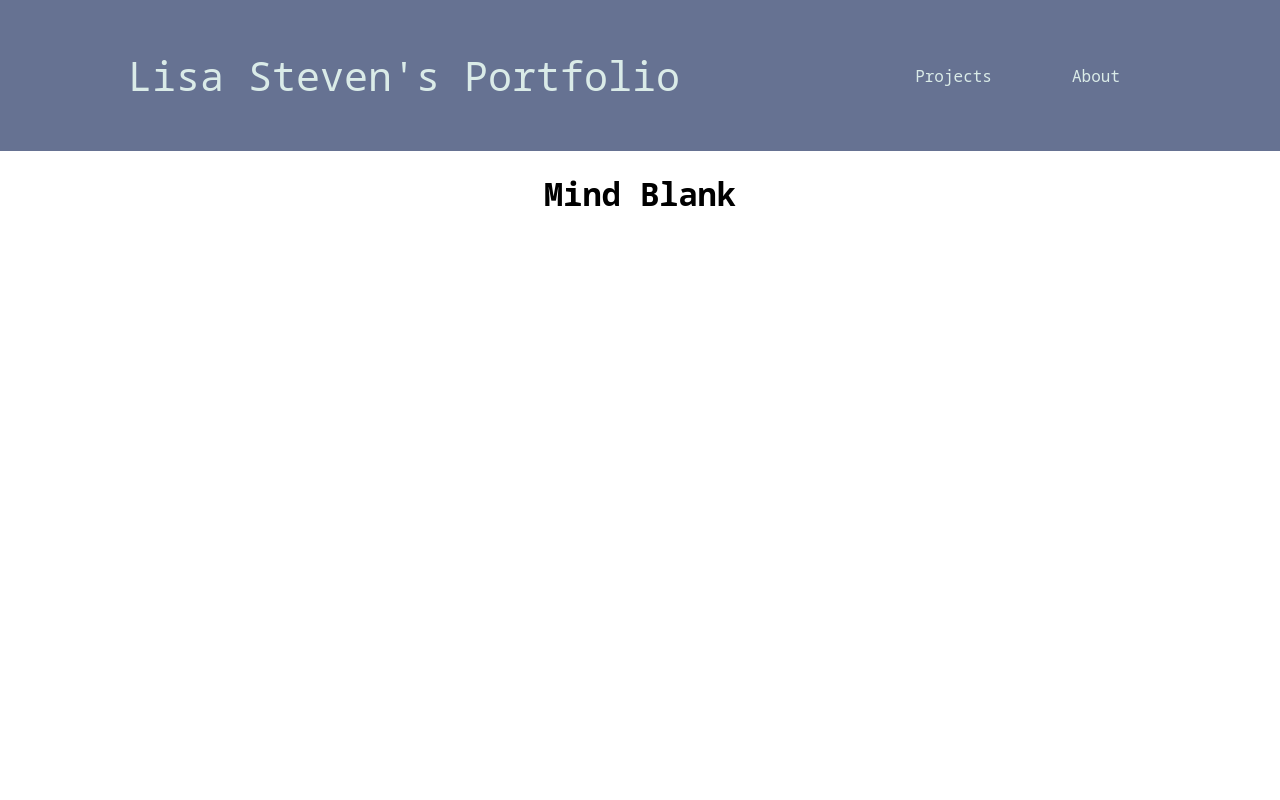
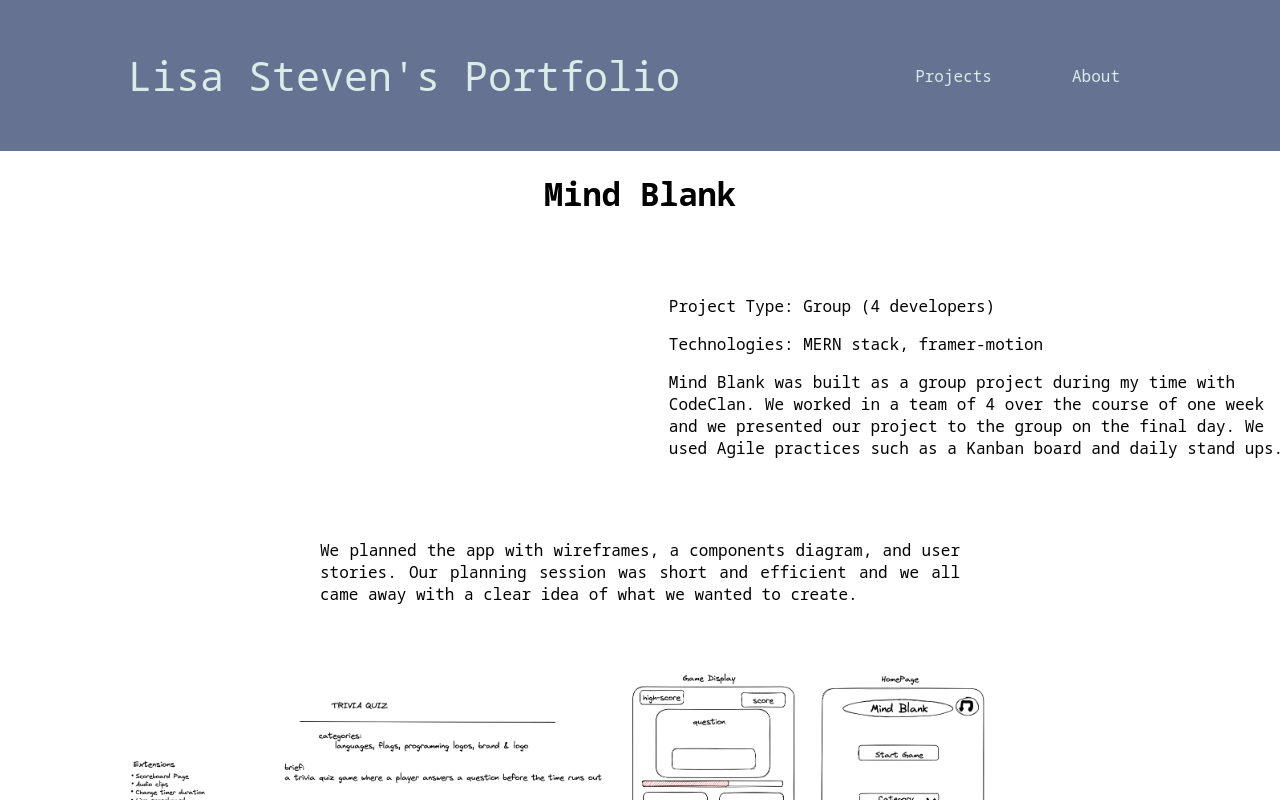
Before and after one commit to LisaS7/portfolio-home, a React (Create React App) app in the folder react-home/: page /projects/mind-blank in a window 1280 px wide. Shown: the top 800 px of the page. Built offline with nearby package versions, Linux system fonts and the light colour scheme.

Commit message:
Content for Mind Blank project page

```diff
--- /dev/null
+++ b/react-home/src/containers/ProjectContainer.jsx
@@ -0,0 +1,8 @@
+import styled from "styled-components";
+
+export const ProjectContainer = styled.main`
+  margin: 4rem auto;
+  display: grid;
+  grid-template-columns: 49vw 49vw;
+  gap: 2vh 2vw;
+`;
--- a/react-home/src/pages/Projects/MindBlank.jsx
+++ b/react-home/src/pages/Projects/MindBlank.jsx
@@ -1,10 +1,52 @@
 import YouTube from "react-youtube";
+import styled from "styled-components";
+import { ProjectContainer } from "../../containers/ProjectContainer";
+
+const Image = styled.img`
+  margin: 4rem 0;
+  width: 80vw;
+`;
+
+const Textblock = styled.p`
+  margin: auto;
+  width: 80%;
+  max-width: 50vw;
+  text-align: justify;
+`;
+
+const ProjectSummary = styled.div`
+  text-align: left;
+`;
+
+const Row = styled.div`
+  display: flex;
+  align-items: center;
+`;
 
 export default function MindBlank() {
   return (
     <>
       <h1>Mind Blank</h1>
-      <YouTube videoId="hahfdp1couo" />
+      <ProjectContainer>
+        <YouTube videoId="hahfdp1couo" />
+        <ProjectSummary>
+          <p>Project Type: Group (4 developers)</p>
+          <p>Technologies: MERN stack, framer-motion</p>
+          <p>
+            Mind Blank was built as a group project during my time with
+            CodeClan. We worked in a team of 4 over the course of one week and
+            we presented our project to the group on the final day. We used
+            Agile practices such as a Kanban board and daily stand ups.
+          </p>
+        </ProjectSummary>
+      </ProjectContainer>
+      <Textblock>
+        We planned the app with wireframes, a components diagram, and user
+        stories. Our planning session was short and efficient and we all came
+        away with a clear idea of what we wanted to create.
+      </Textblock>
+      <Image src="../mind-blank/planning.png" alt="project user stories" />
+      <ProjectContainer></ProjectContainer>
     </>
   );
 }
```
Also changed, not shown: react-home/public/mind-blank/planning.png (added).
